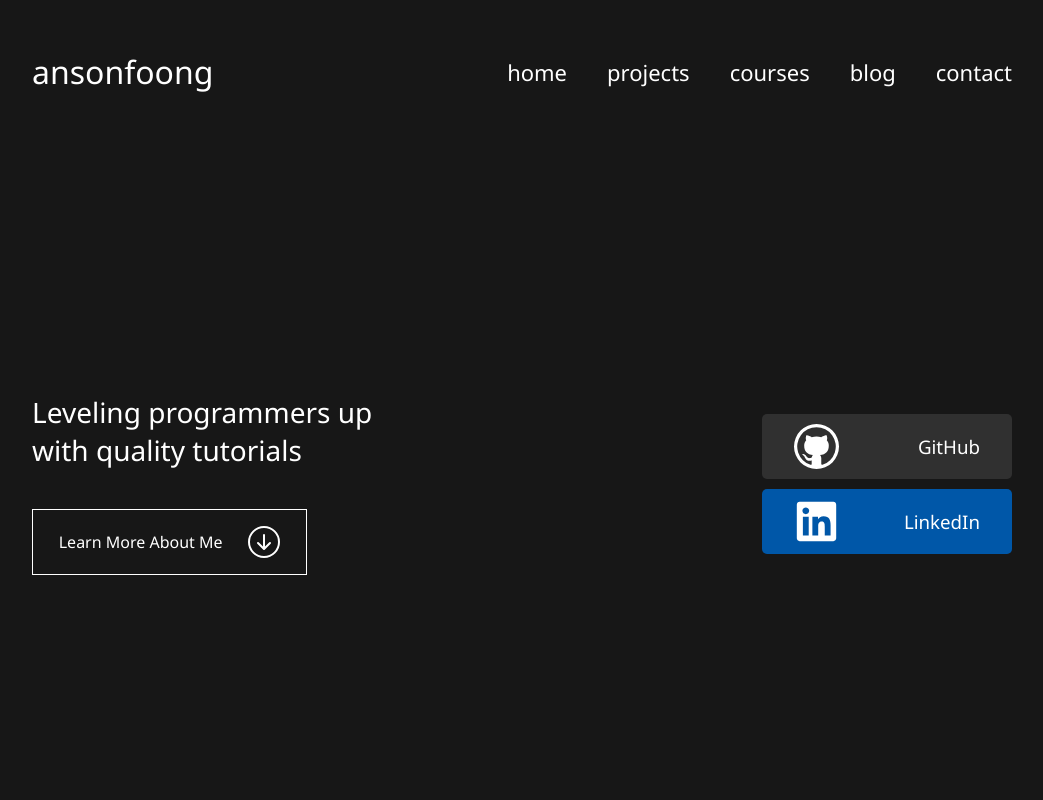
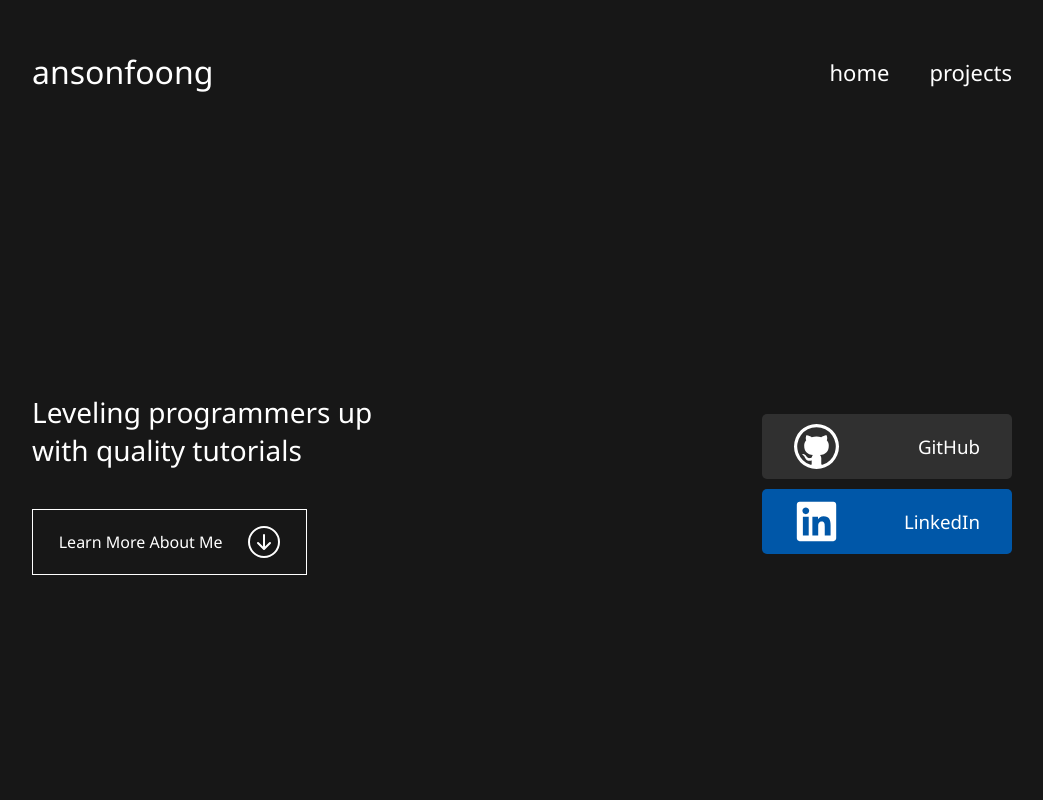
Before and after one commit to stuyy/ansonfoong, a Next.js app: page /home in a window 1280 px wide. Shown: the top 800 px of the page, without its empty margins (118-1161 px from the left). Built offline with nearby package versions, Linux system fonts and the light colour scheme.

Commit message:
Redirect / to /home. Add cursor to Clickable Elements

```diff
--- a/next.config.js
+++ b/next.config.js
@@ -1,4 +1,13 @@
 /** @type {import('next').NextConfig} */
 module.exports = {
   reactStrictMode: true,
+  async redirects() {
+    return [
+      {
+        source: "/",
+        destination: "/home",
+        permanent: true,
+      },
+    ];
+  },
 };
--- a/src/components/HomeComponents/HomeSection.module.scss
+++ b/src/components/HomeComponents/HomeSection.module.scss
@@ -25,11 +25,13 @@
 
 .button-github {
   background-color: #303030;
+  cursor: pointer;
 }
 
 .button-linkedin {
   background-color: #0057a8;
   margin-top: 10px;
+  cursor: pointer;
 }
 
 .maintitle {
@@ -44,4 +46,5 @@
   padding: 16px 0;
   width: 275px;
   margin-top: 40px;
+  cursor: pointer;
 }
--- a/src/utils/constants.ts
+++ b/src/utils/constants.ts
@@ -17,18 +17,18 @@ export const routes: Route[] = [
     name: "projects",
     path: "/projects",
   },
-  {
-    name: "courses",
-    path: "/courses",
-  },
-  {
-    name: "blog",
-    path: "/blog",
-  },
-  {
-    name: "contact",
-    path: "/contact",
-  },
+  // {
+  //   name: "courses",
+  //   path: "/courses",
+  // },
+  // {
+  //   name: "blog",
+  //   path: "/blog",
+  // },
+  // {
+  //   name: "contact",
+  //   path: "/contact",
+  // },
 ];
 
 export const skills: Skill[] = [
```
